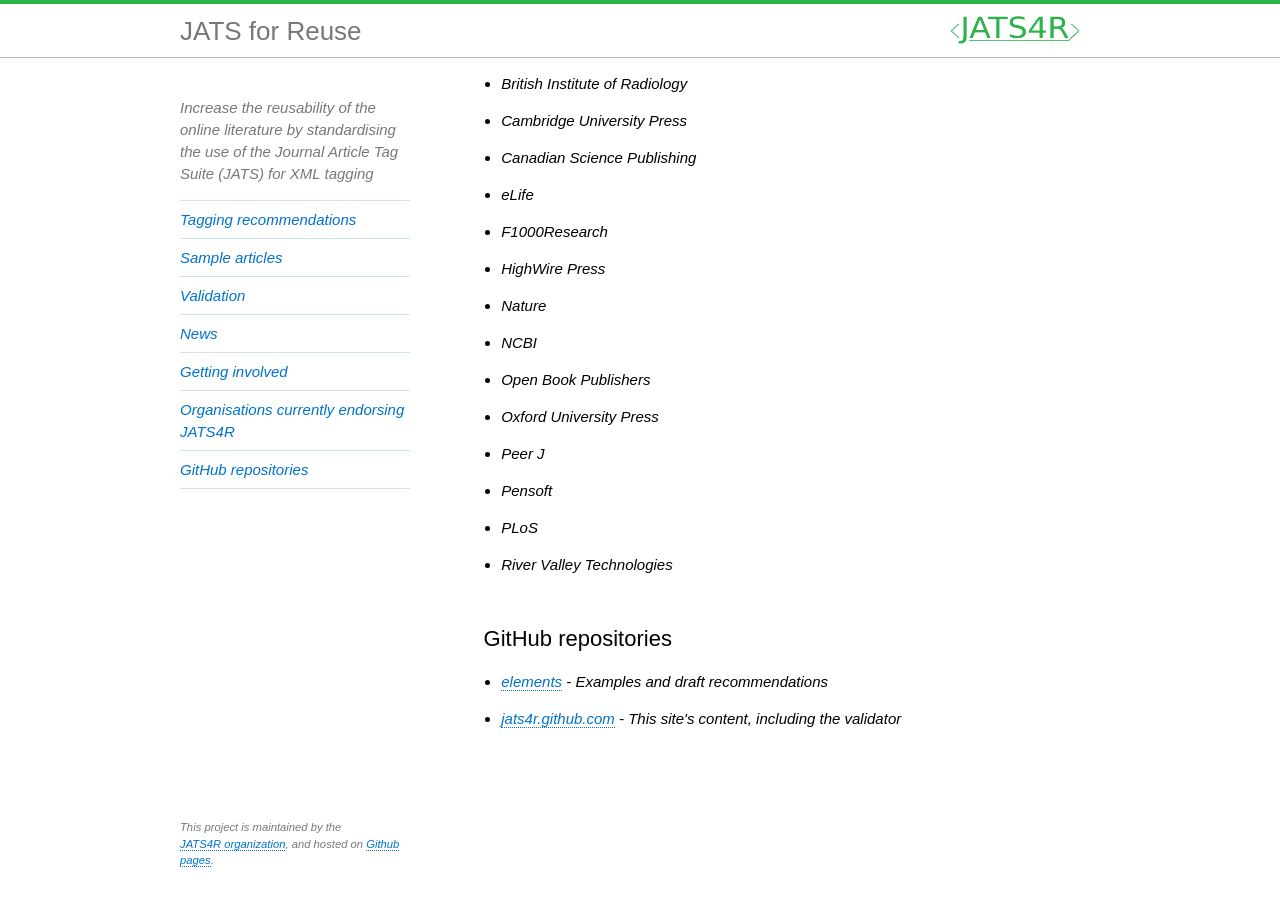
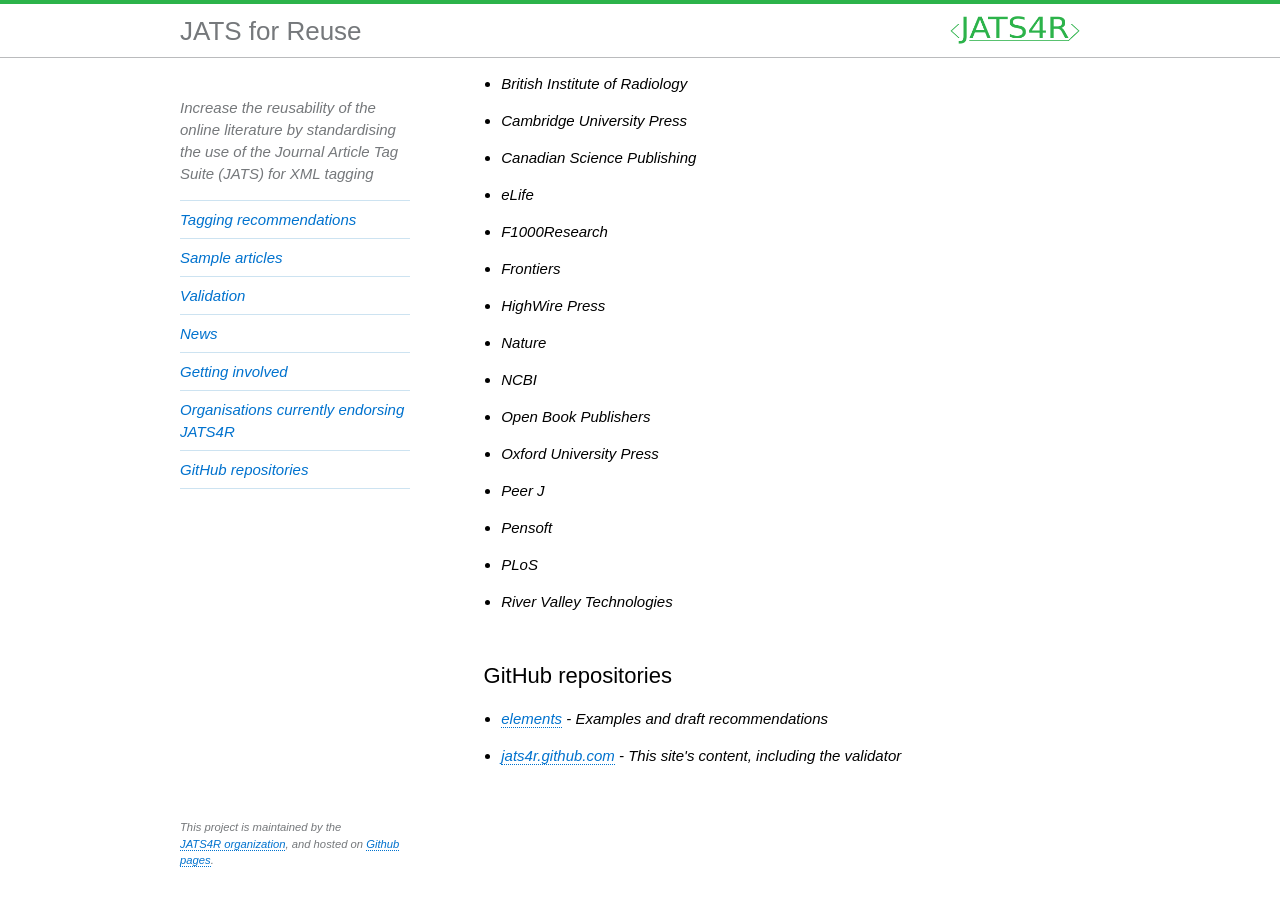
Before and after one commit to JATS4R/old-website, a Jekyll site: the page index.html, which Jekyll copies as it is, in a window 1280 px wide and 900 px high, scrolled down 1713 px. Built offline with Jekyll 4.4.1, drawn with Linux system fonts in a browser that asks for light colours; some web fonts are replaced; before the commit the page ends 2579 px from its top, so only the background shows below that.

Commit message:
Added Frontiers to list of supporters

```diff
--- a/index.html
+++ b/index.html
@@ -142,6 +142,7 @@
             <li>Canadian Science Publishing</li>
             <li>eLife</li>
             <li>F1000Research</li>
+            <li>Frontiers</li>
             <li>HighWire Press</li>
             <li>Nature</li>
             <li>NCBI</li>
```
